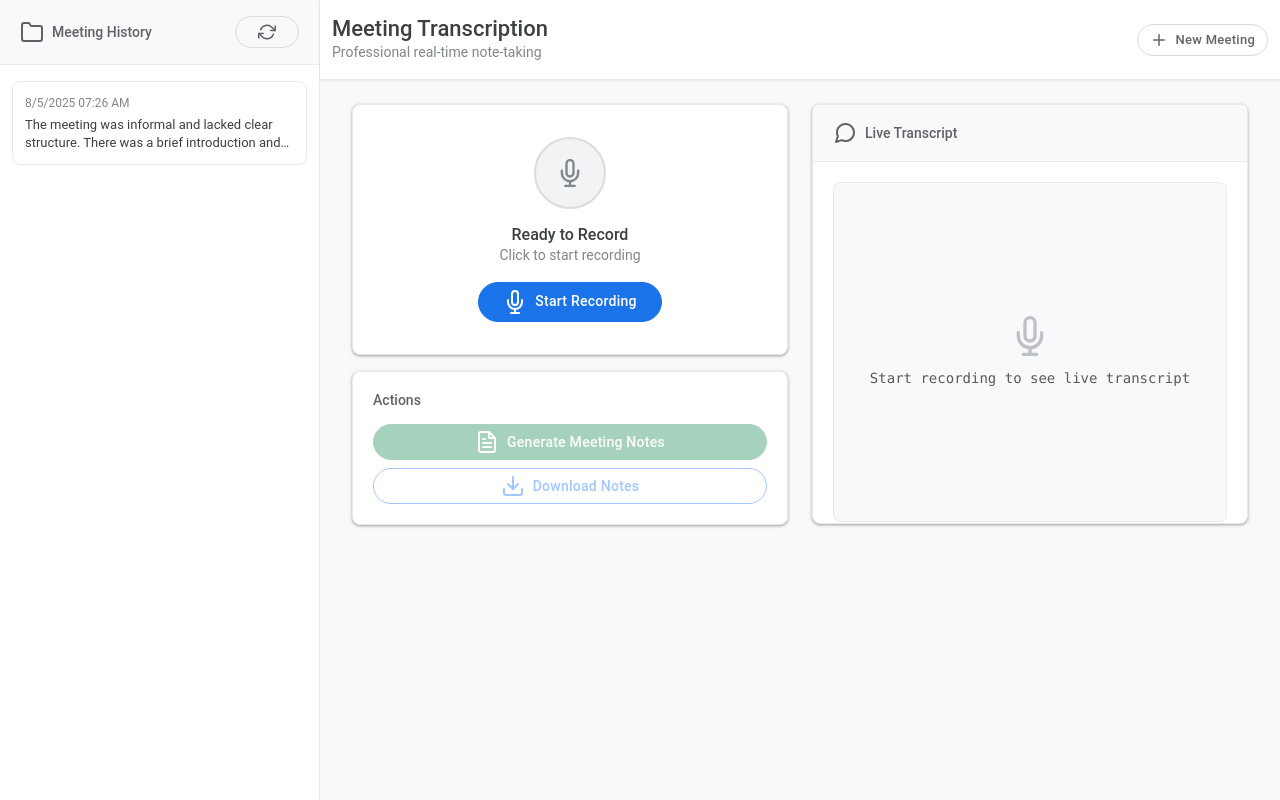
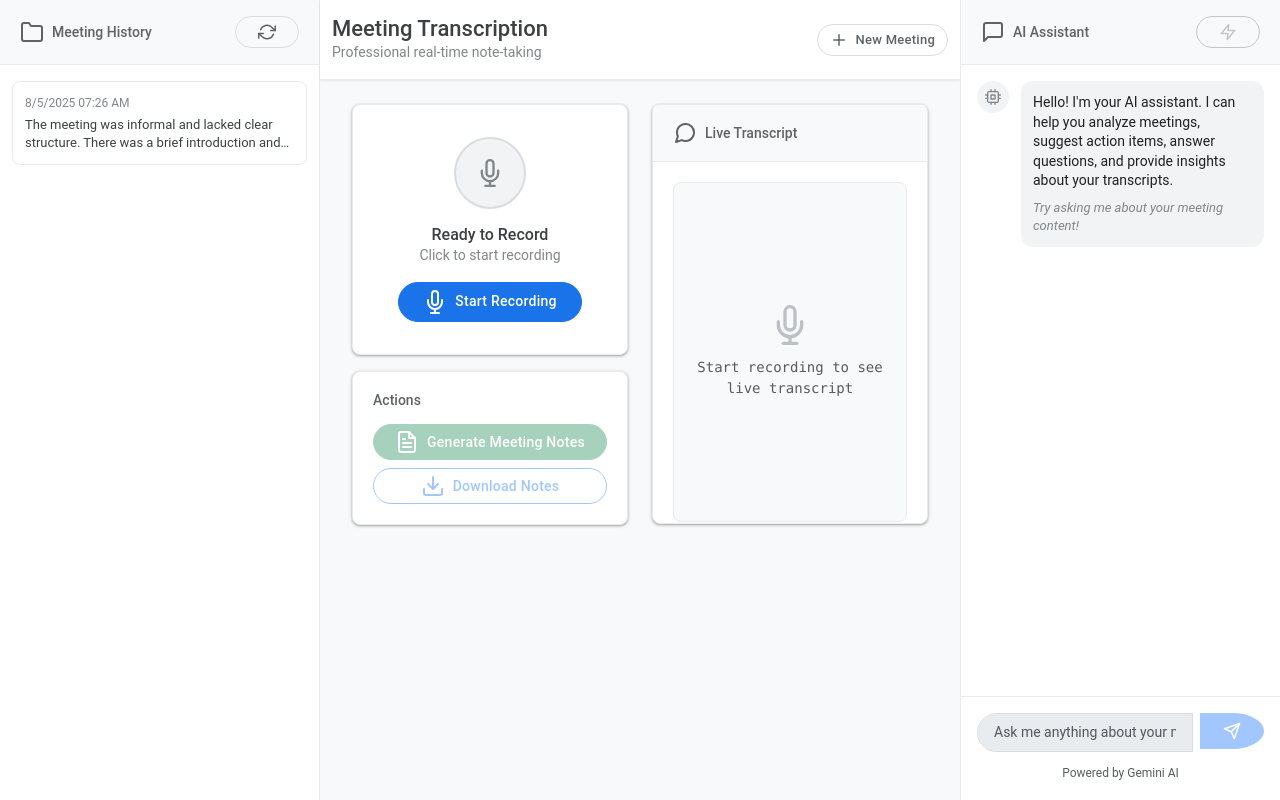
Before and after one commit to aertoria/MeetingScribe, a Flask app: page / in a window 1280 px wide. Run offline with Flask 3, Linux system fonts and the light colour scheme; data comes from the database, SQL or seed files in the repository; some libraries are stand-ins or nearby versions.

Commit message:
Integrate AI assistant to provide insights and answer meeting questions
Adds Gemini AI integration for real-time chat, meeting insights, and uses google-genai SDK.

Replit-Commit-Author: Agent
Replit-Commit-Session-Id: 6ab3d92c-acdf-4636-9396-4fb332ee86eb
Replit-Commit-Checkpoint-Type: full_checkpoint
Replit-Commit-Screenshot-Url: https://storage.googleapis.com/screenshot-production-us-central1/9b9d36db-4a2f-4246-919b-240dd4979b22/6ab3d92c-acdf-4636-9396-4fb332ee86eb/u92upGL

```diff
--- a/app.py
+++ b/app.py
@@ -5,6 +5,7 @@ from flask_sqlalchemy import SQLAlchemy
 from sqlalchemy.orm import DeclarativeBase
 from werkzeug.middleware.proxy_fix import ProxyFix
 from openai_service import generate_meeting_notes
+from gemini_service import chat_with_gemini, get_meeting_insights
 
 # Configure logging
 logging.basicConfig(level=logging.DEBUG)
@@ -90,5 +91,44 @@ def get_meeting(meeting_id):
         'created_at': meeting.created_at.isoformat()
     })
 
+@app.route('/chat', methods=['POST'])
+def chat():
+    """Chat with Gemini AI"""
+    try:
+        data = request.get_json()
+        message = data.get('message', '')
+        context = data.get('context', '')
+
+        if not message.strip():
+            return jsonify({'error': 'No message provided'}), 400
+
+        # Get response from Gemini
+        response = chat_with_gemini(message, context)
+
+        return jsonify({
+            'success': True,
+            'response': response
+        })
+
+    except Exception as e:
+        app.logger.error(f"Error in chat: {str(e)}")
+        return jsonify({'error': f'Chat failed: {str(e)}'}), 500
+
+@app.route('/meeting_insights/<int:meeting_id>')
+def meeting_insights(meeting_id):
+    """Get AI insights for a specific meeting"""
+    try:
+        meeting = models.Meeting.query.get_or_404(meeting_id)
+        insights = get_meeting_insights(meeting.transcript, meeting.notes)
+
+        return jsonify({
+            'success': True,
+            'insights': insights
+        })
+
+    except Exception as e:
+        app.logger.error(f"Error getting insights: {str(e)}")
+        return jsonify({'error': f'Failed to get insights: {str(e)}'}), 500
+
 if __name__ == '__main__':
     app.run(host='0.0.0.0', port=5000, debug=True)
--- a/pyproject.toml
+++ b/pyproject.toml
@@ -7,6 +7,7 @@ dependencies = [
     "email-validator>=2.2.0",
     "flask>=3.1.1",
     "flask-sqlalchemy>=3.1.1",
+    "google-genai>=1.28.0",
     "gunicorn>=23.0.0",
     "openai>=1.98.0",
     "psycopg2-binary>=2.9.10",
--- a/static/css/style.css
+++ b/static/css/style.css
@@ -159,6 +159,184 @@ body {
 
 .empty-meetings p {
     font-size: 14px;
+}
+
+/* Chat Sidebar Styles */
+.chat-sidebar-container {
+    background: white;
+    border-left: 1px solid var(--google-gray-200);
+    height: 100vh;
+    padding: 0;
+    overflow: hidden;
+    position: relative;
+}
+
+/* Mobile chat sidebar */
+@media (max-width: 992px) {
+    .chat-sidebar-container {
+        position: fixed;
+        top: 0;
+        right: -100%;
+        width: 100%;
+        max-width: 350px;
+        z-index: 1000;
+        transition: right 0.3s ease;
+        border-left: none;
+        box-shadow: -2px 0 10px rgba(0, 0, 0, 0.1);
+    }
+
+    .chat-sidebar-container.show {
+        right: 0;
+    }
+}
+
+.chat-sidebar {
+    height: 100%;
+    display: flex;
+    flex-direction: column;
+}
+
+.chat-header {
+    padding: 16px 20px;
+    border-bottom: 1px solid var(--google-gray-200);
+    background: var(--google-gray-50);
+    display: flex;
+    align-items: center;
+    justify-content: space-between;
+}
+
+.chat-title {
+    color: var(--google-gray-700);
+    font-weight: 500;
+    font-size: 14px;
+    margin: 0;
+    display: flex;
+    align-items: center;
+}
+
+.chat-content {
+    flex: 1;
+    overflow: hidden;
+    display: flex;
+    flex-direction: column;
+}
+
+.chat-messages {
+    flex: 1;
+    overflow-y: auto;
+    padding: 16px;
+    display: flex;
+    flex-direction: column;
+    gap: 16px;
+}
+
+.chat-message {
+    display: flex;
+    gap: 12px;
+    max-width: 100%;
+}
+
+.chat-message.user-message {
+    flex-direction: row-reverse;
+}
+
+.chat-message.user-message .message-content {
+    background: var(--google-blue);
+    color: white;
+    margin-left: auto;
+}
+
+.message-avatar {
+    width: 32px;
+    height: 32px;
+    border-radius: 50%;
+    background: var(--google-gray-100);
+    display: flex;
+    align-items: center;
+    justify-content: center;
+    flex-shrink: 0;
+}
+
+.user-message .message-avatar {
+    background: var(--google-blue);
+}
+
+.avatar-icon {
+    width: 16px;
+    height: 16px;
+    color: var(--google-gray-600);
+}
+
+.user-message .avatar-icon {
+    color: white;
+}
+
+.message-content {
+    background: var(--google-gray-100);
+    border-radius: 12px;
+    padding: 12px;
+    max-width: calc(100% - 44px);
+    word-wrap: break-word;
+}
+
+.message-content p {
+    margin: 0 0 8px 0;
+    font-size: 14px;
+    line-height: 1.4;
+}
+
+.message-content p:last-child {
+    margin-bottom: 0;
+}
+
+.message-hint {
+    color: var(--google-gray-600) !important;
+    font-size: 13px !important;
+    font-style: italic;
+}
+
+.chat-input-area {
+    padding: 16px;
+    border-top: 1px solid var(--google-gray-200);
+    background: white;
+}
+
+.input-group {
+    display: flex;
+    gap: 8px;
+}
+
+.chat-input-area .form-control {
+    border-radius: 20px;
+    border: 1px solid var(--google-gray-300);
+    padding: 8px 16px;
+    font-size: 14px;
+    flex: 1;
+}
+
+.chat-input-area .form-control:focus {
+    outline: none;
+    border-color: var(--google-blue);
+    box-shadow: 0 0 0 2px rgba(26, 115, 232, 0.24);
+}
+
+.chat-input-area .btn {
+    border-radius: 50%;
+    width: 36px;
+    height: 36px;
+    padding: 0;
+    display: flex;
+    align-items: center;
+    justify-content: center;
+}
+
+.chat-status {
+    text-align: center;
+    margin-top: 8px;
+}
+
+.chat-status small {
+    font-size: 12px;
 }
 
 /* Main Content */
--- a/static/js/app.js
+++ b/static/js/app.js
@@ -38,6 +38,13 @@ class MeetingTranscription {
         this.meetingsList = document.getElementById('meetingsList');
         this.refreshMeetingsBtn = document.getElementById('refreshMeetingsBtn');
         this.toggleSidebarBtn = document.getElementById('toggleSidebarBtn');
+
+        // Chat elements
+        this.chatMessages = document.getElementById('chatMessages');
+        this.chatInput = document.getElementById('chatInput');
+        this.sendChatBtn = document.getElementById('sendChatBtn');
+        this.getInsightsBtn = document.getElementById('getInsightsBtn');
+        this.toggleChatBtn = document.getElementById('toggleChatBtn');
 
         // Modals
         this.loadingModal = new bootstrap.Modal(document.getElementById('loadingModal'));
@@ -93,9 +100,22 @@ class MeetingTranscription {
         this.newMeetingBtn.addEventListener('click', () => this.newMeeting());
         this.refreshMeetingsBtn.addEventListener('click', () => this.loadMeetings());
 
+        // Chat functionality
+        this.sendChatBtn.addEventListener('click', () => this.sendMessage());
+        this.chatInput.addEventListener('keypress', (e) => {
+            if (e.key === 'Enter' && !e.shiftKey) {
+                e.preventDefault();
+                this.sendMessage();
+            }
+        });
+        this.getInsightsBtn.addEventListener('click', () => this.getInsights());
+
         // Mobile sidebar toggle
         if (this.toggleSidebarBtn) {
             this.toggleSidebarBtn.addEventListener('click', () => this.toggleSidebar());
+        }
+        if (this.toggleChatBtn) {
+            this.toggleChatBtn.addEventListener('click', () => this.toggleChat());
         }
     }
 
@@ -135,6 +155,7 @@ class MeetingTranscription {
         // Enable generate notes button if we have transcript
         if (this.transcript.trim()) {
             this.generateNotesBtn.disabled = false;
+            this.enableChat();
             this.updateStatus('Processing Complete', 'Ready to generate meeting notes');
         } else {
             this.updateStatus('No Speech Detected', 'Please try recording again');
@@ -412,6 +433,7 @@ class MeetingTranscription {
             this.displayNotes(meeting.notes);
             this.generateNotesBtn.disabled = false;
             this.downloadNotesBtn.disabled = false;
+            this.enableChat();
             this.updateStatus('Meeting Loaded', 'Viewing saved meeting');
 
             // Update active state
@@ -502,6 +524,150 @@ class MeetingTranscription {
         this.errorMessage.textContent = message;
         this.errorModal.show();
     }
+
+    // Chat functionality
+    enableChat() {
+        this.chatInput.disabled = false;
+        this.sendChatBtn.disabled = false;
+        this.getInsightsBtn.disabled = false;
+        this.chatInput.placeholder = "Ask me anything about your meeting...";
+    }
+
+    disableChat() {
+        this.chatInput.disabled = true;
+        this.sendChatBtn.disabled = true;
+        this.getInsightsBtn.disabled = true;
+        this.chatInput.placeholder = "Start recording to enable chat...";
+    }
+
+    async sendMessage() {
+        const message = this.chatInput.value.trim();
+        if (!message) return;
+
+        // Add user message to chat
+        this.addMessageToChat(message, 'user');
+        this.chatInput.value = '';
+
+        try {
+            // Send to backend
+            const response = await fetch('/chat', {
+                method: 'POST',
+                headers: {
+                    'Content-Type': 'application/json',
+                },
+                body: JSON.stringify({
+                    message: message,
+                    context: this.transcript
+                })
+            });
+
+            const data = await response.json();
+
+            if (data.success) {
+                this.addMessageToChat(data.response, 'ai');
+            } else {
+                this.addMessageToChat('Sorry, I encountered an error. Please try again.', 'ai');
+            }
+        } catch (error) {
+            console.error('Chat error:', error);
+            this.addMessageToChat('Sorry, I encountered a connection error. Please try again.', 'ai');
+        }
+    }
+
+    addMessageToChat(message, sender) {
+        const messageDiv = document.createElement('div');
+        messageDiv.className = `chat-message ${sender}-message`;
+
+        const avatar = document.createElement('div');
+        avatar.className = 'message-avatar';
+        avatar.innerHTML = sender === 'user'
+            ? '<i data-feather="user" class="avatar-icon"></i>'
+            : '<i data-feather="cpu" class="avatar-icon"></i>';
+
+        const content = document.createElement('div');
+        content.className = 'message-content';
+
+        // Format AI responses with proper paragraphs
+        if (sender === 'ai') {
+            const paragraphs = message.split('\n').filter(p => p.trim());
+            content.innerHTML = paragraphs.map(p => `<p>${p}</p>`).join('');
+        } else {
+            content.innerHTML = `<p>${message}</p>`;
+        }
+
+        messageDiv.appendChild(avatar);
+        messageDiv.appendChild(content);
+
+        this.chatMessages.appendChild(messageDiv);
+
+        // Update icons and scroll to bottom
+        feather.replace();
+        this.chatMessages.scrollTop = this.chatMessages.scrollHeight;
+    }
+
+    async getInsights() {
+        if (!this.currentMeetingId) {
+            this.addMessageToChat('Please save your meeting first to get insights.', 'ai');
+            return;
+        }
+
+        try {
+            const response = await fetch(`/meeting_insights/${this.currentMeetingId}`);
+            const data = await response.json();
+
+            if (data.success) {
+                this.addMessageToChat(data.insights, 'ai');
+            } else {
+                this.addMessageToChat('Sorry, I couldn\'t generate insights. Please try again.', 'ai');
+            }
+        } catch (error) {
+            console.error('Insights error:', error);
+            this.addMessageToChat('Sorry, I encountered an error getting insights. Please try again.', 'ai');
+        }
+    }
+
+    toggleChat() {
+        const chatSidebar = document.querySelector('.chat-sidebar-container');
+        if (chatSidebar) {
+            chatSidebar.classList.toggle('show');
+
+            // Add overlay for mobile
+            if (chatSidebar.classList.contains('show')) {
+                this.addMobileChatOverlay();
+            } else {
+                this.removeMobileChatOverlay();
+            }
+        }
+    }
+
+    addMobileChatOverlay() {
+        if (document.querySelector('.mobile-chat-overlay')) return;
+
+        const overlay = document.createElement('div');
+        overlay.className = 'mobile-chat-overlay';
+        overlay.style.cssText = `
+            position: fixed;
+            top: 0;
+            left: 0;
+            right: 0;
+            bottom: 0;
+            background: rgba(0, 0, 0, 0.5);
+            z-index: 999;
+        `;
+
+        overlay.addEventListener('click', () => {
+            this.toggleChat();
+        });
+
+        document.body.appendChild(overlay);
+    }
+
+    removeMobileChatOverlay() {
+        const overlay = document.querySelector('.mobile-chat-overlay');
+        if (overlay) {
+            overlay.remove();
+        }
+    }
 }
 
 // Initialize the application when the page loads
--- a/templates/index.html
+++ b/templates/index.html
@@ -43,7 +43,7 @@
             </div>
 
             <!-- Main Content -->
-            <div class="col-lg-9 col-md-8 col-12 main-container">
+            <div class="col-lg-6 col-md-8 col-12 main-container">
                 <header class="header-section">
                     <div class="container">
                         <div class="row align-items-center">
@@ -54,6 +54,9 @@
                             <div class="col-auto d-flex gap-2">
                                 <button id="toggleSidebarBtn" class="btn btn-outline-secondary btn-sm d-md-none">
                                     <i data-feather="menu" class="icon-sm"></i>
+                                </button>
+                                <button id="toggleChatBtn" class="btn btn-outline-secondary btn-sm d-lg-none">
+                                    <i data-feather="message-square" class="icon-sm"></i>
                                 </button>
                                 <button id="newMeetingBtn" class="btn btn-outline-secondary btn-sm">
                                     <i data-feather="plus" class="icon-sm me-2"></i>
@@ -151,6 +154,47 @@
                     </div>
                 </main>
             </div>
+
+            <!-- Gemini Chat Sidebar -->
+            <div class="col-lg-3 d-none d-lg-block chat-sidebar-container">
+                <div class="chat-sidebar">
+                    <div class="chat-header">
+                        <h6 class="chat-title">
+                            <i data-feather="message-square" class="me-2"></i>
+                            AI Assistant
+                        </h6>
+                        <button id="getInsightsBtn" class="btn btn-sm btn-outline-secondary" disabled title="Get Meeting Insights">
+                            <i data-feather="zap" class="icon-sm"></i>
+                        </button>
+                    </div>
+
+                    <div class="chat-content">
+                        <div id="chatMessages" class="chat-messages">
+                            <div class="chat-message ai-message">
+                                <div class="message-avatar">
+                                    <i data-feather="cpu" class="avatar-icon"></i>
+                                </div>
+                                <div class="message-content">
+                                    <p>Hello! I'm your AI assistant. I can help you analyze meetings, suggest action items, answer questions, and provide insights about your transcripts.</p>
+                                    <p class="message-hint">Try asking me about your meeting content!</p>
+                                </div>
+                            </div>
+                        </div>
+                    </div>
+
+                    <div class="chat-input-area">
+                        <div class="input-group">
+                            <input type="text" id="chatInput" class="form-control" placeholder="Ask me anything about your meeting..." disabled>
+                            <button id="sendChatBtn" class="btn btn-primary" disabled>
+                                <i data-feather="send" class="icon-sm"></i>
+                            </button>
+                        </div>
+                        <div class="chat-status">
+                            <small class="text-muted">Powered by Gemini AI</small>
+                        </div>
+                    </div>
+                </div>
+            </div>
         </div>
     </div>
 
```
Also changed, not shown: gemini_service.py (added, +85 -0 lines), 2 other files.
